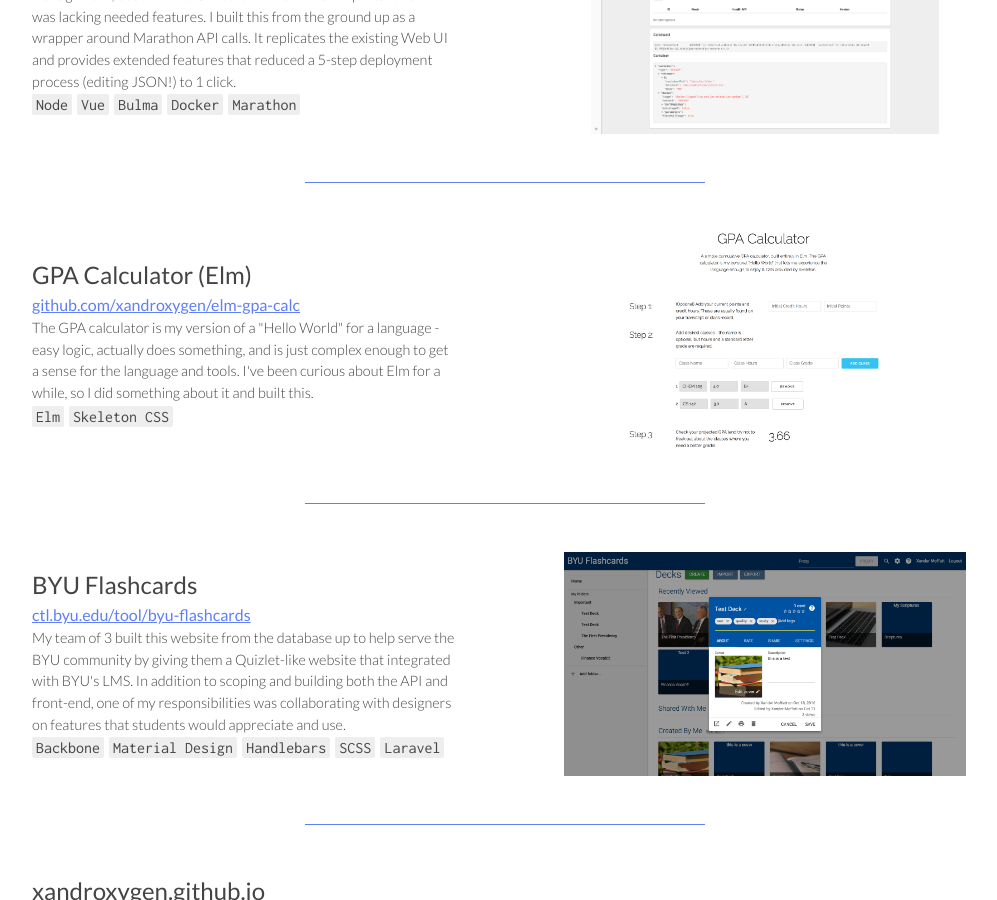
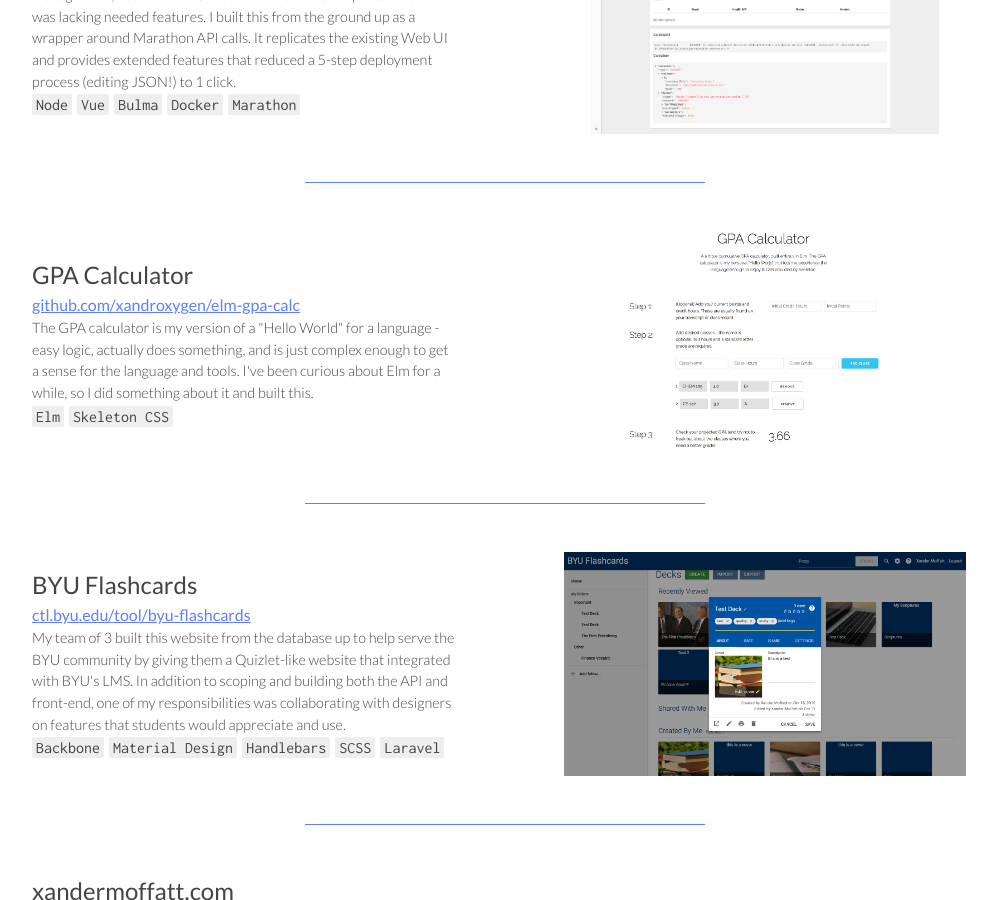
Before and after one commit to xandroxygen/xandroxygen.github.io, a Jekyll site: the page built from index.html, in a window 1280 px wide and 900 px high, scrolled down 4036 px. Shown: the whole window, without its empty margins (200-1197 px from the left). Built offline with Jekyll 4.4.1, drawn with Linux system fonts in a browser that asks for light colours.

Commit message:
update more projects

```diff
--- a/_data/projects.yml
+++ b/_data/projects.yml
@@ -87,7 +87,7 @@ images:
       - tech: Marathon
     image: pace.png
 
-  - name: GPA Calculator (Elm)
+  - name: GPA Calculator
     synopsis: Easy cumulative GPA calculator built in Elm.
     description: The GPA calculator is my version of a "Hello World" for a language - easy logic, actually does something, and is just complex enough to get a sense for the language and tools. I've been curious about Elm for a while, so I did something about it and built this.
     built_with:
@@ -108,7 +108,7 @@ images:
     image: flashcards.png
     link: ctl.byu.edu/tool/byu-flashcards
 
-  - name: xandroxygen.github.io
+  - name: xandermoffatt.com
     synopsis: Personal website.
     description: This site is a simple one, built in (mostly) plain HTML and Sass. Originally started in React before realizing that was too complicated. Learned some interesting lessons with my first attempt at a small React app, but development was much easier on a more simple scale.
     built_with:
--- a/_data/skills.yml
+++ b/_data/skills.yml
@@ -12,6 +12,7 @@ daily:
 proficiencies:
   - Vue
   - Go
+  - Typescript
   - AWS S3
   - LTI Tools
   - Python
```
